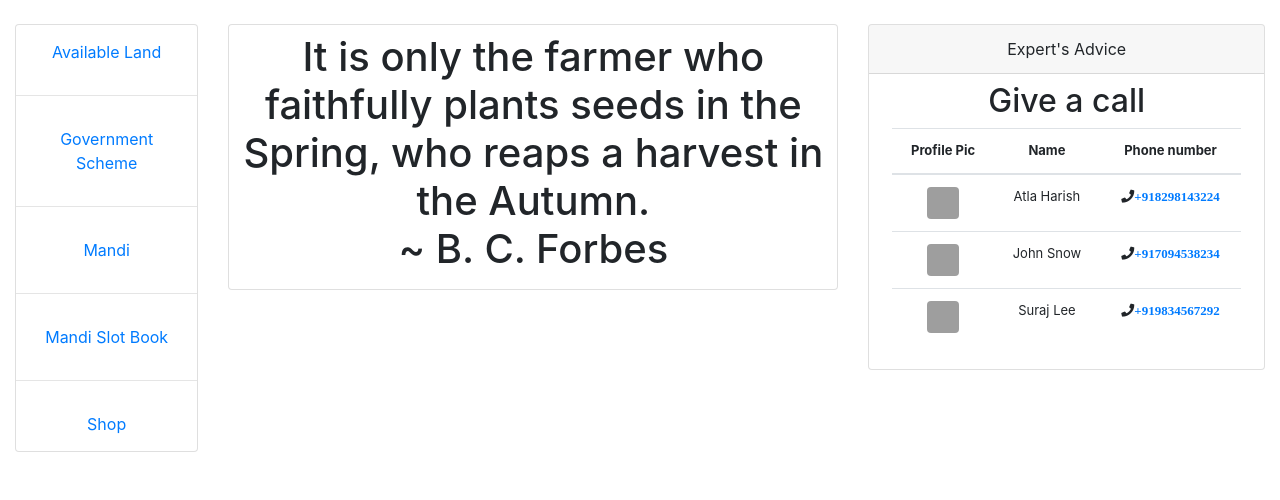
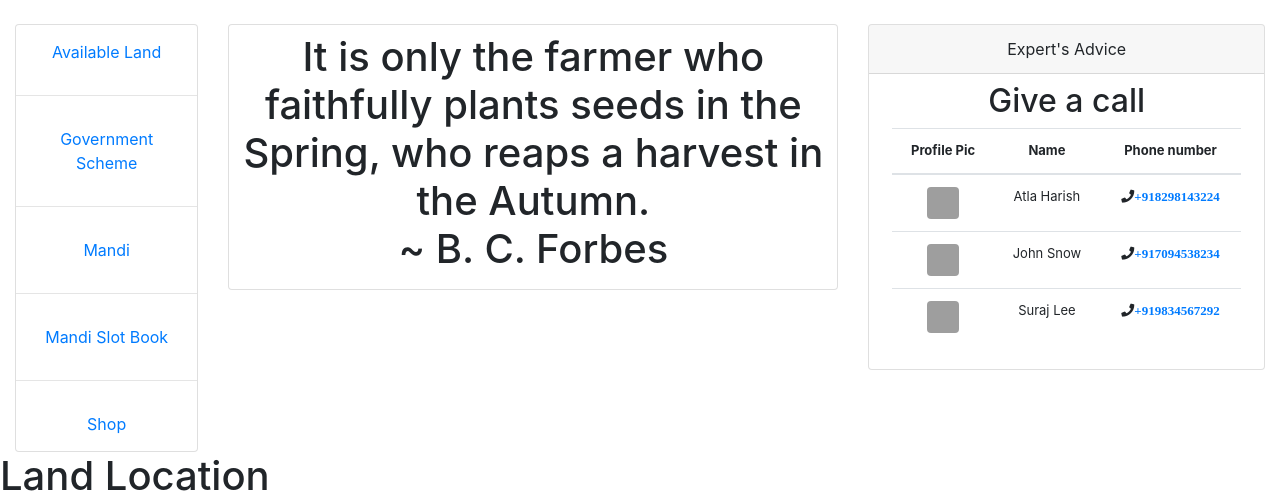
Before and after one commit to DishaKumari/Kishan, a PHP site: page /Dashboard/farmerHome.php in a window 1280 px wide. Shown: the part 1024-1524 px from the top of the page. Run offline with PHP 8.4, Linux system fonts and the light colour scheme; the visitor is signed in with stand-in values (Sample User, id 1); data that the repository does not hold is empty; some libraries are stand-ins or nearby versions; grey boxes are pictures that could not be loaded.

Commit message:
Header added

```diff
--- a/Dashboard/farmerHome.php
+++ b/Dashboard/farmerHome.php
@@ -553,7 +553,7 @@ $(document).ready(function(){
             </div>
         </div>
     </div>
-    <br><br>
+    <h1>Land Location</h1>
     <div class="container" id="map_canvas" style=" border: 2px solid #3872ac;"></div>
     <script>
       function initMap() {
@@ -568,7 +568,7 @@ $(document).ready(function(){
       }
     </script>
     <!-- Body ended -->
-    <br><br><br><br>
+    <br><br>
 
     <!-- Footer -->
   <footer class="page-footer font-small blue pt-4 container-fluid" style="
```
